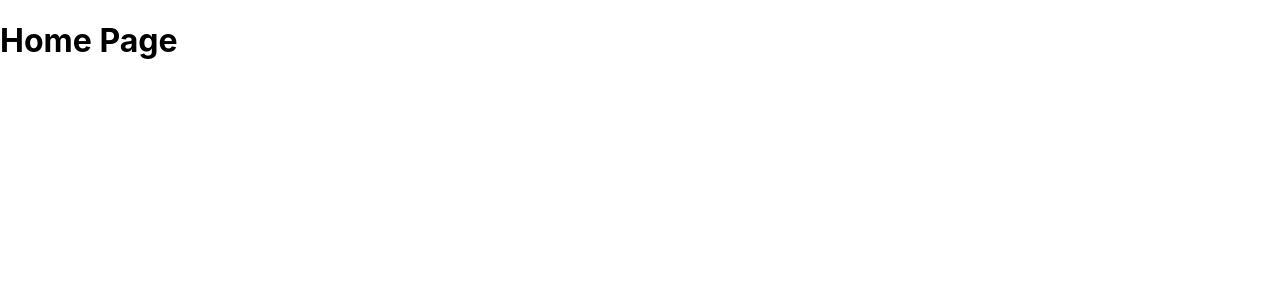
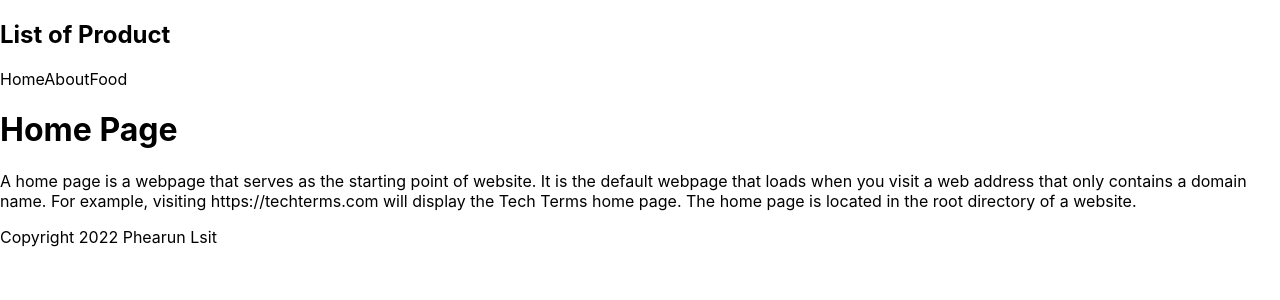
Before and after one commit to Phearun2020/Next-js-learning, a Next.js app: page / in a window 1280 px wide. Shown: the top 300 px of the page. Built offline with nearby package versions, Linux system fonts and the light colour scheme.

Commit message:
create-component

```diff
--- /dev/null
+++ b/components/Footer.js
@@ -0,0 +1,9 @@
+const Footer = () => {
+    return (
+        <div>
+            Copyright 2022 Phearun Lsit
+        </div>
+    );
+}
+
+export default Footer;
--- /dev/null
+++ b/components/navBar.js
@@ -0,0 +1,14 @@
+const NavBar = () => {
+    return (
+        <nav>
+            <div className="logo">
+                <h1>List of Product</h1>
+            </div>
+            <a>Home</a>
+            <a>About</a>
+            <a>Food</a>
+        </nav>
+    );
+}
+
+export default NavBar;
--- a/pages/index.js
+++ b/pages/index.js
@@ -1,11 +1,16 @@
 import Head from 'next/head'
 import Image from 'next/image'
+import Footer from '../components/Footer'
+import NavBar from '../components/navBar'
 import styles from '../styles/Home.module.css'
 
 export default function Home() {
   return (
     <div>
+      <NavBar />
       <h1>Home Page</h1>
+      <p>A home page is a webpage that serves as the starting point of website. It is the default webpage that loads when you visit a web address that only contains a domain name. For example, visiting https://techterms.com will display the Tech Terms home page. The home page is located in the root directory of a website.</p>
+      <Footer />
     </div>
   )
 }
```
